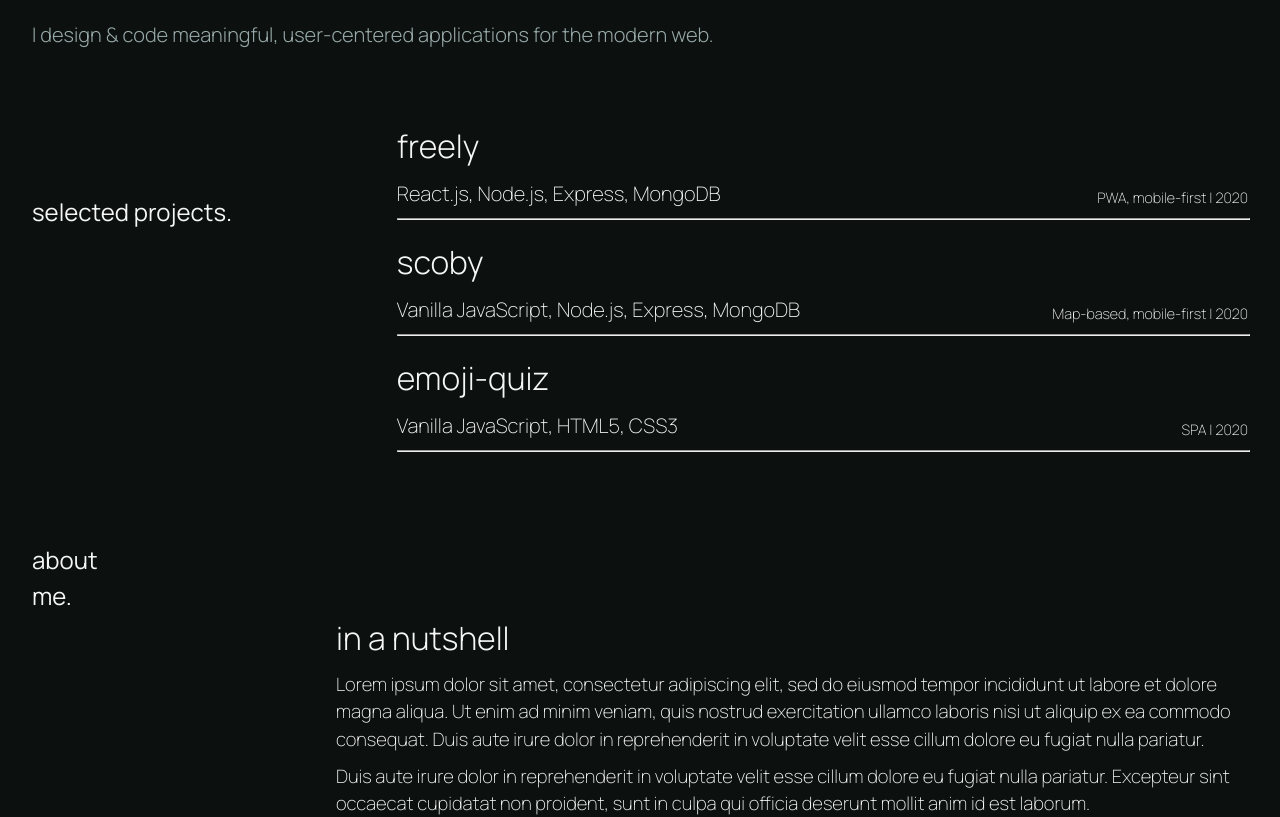
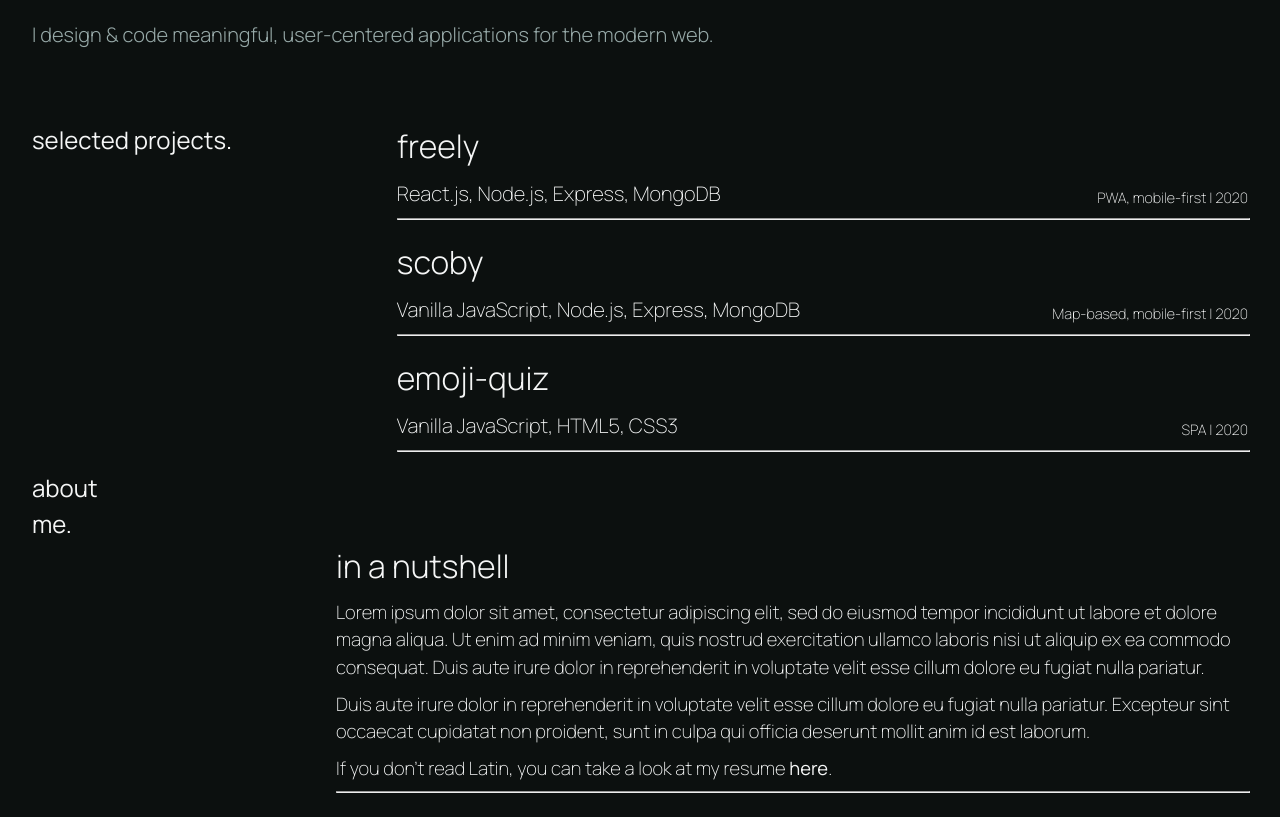
Before and after one commit to williamhzo/williamh.io, a React (Create React App) app: page / in a window 1280 px wide. Shown: the part 541-1358 px from the top of the page. Built offline with nearby package versions, Linux system fonts and the light colour scheme.

Commit message:
minor tweaks

```diff
--- a/src/styles/App.scss
+++ b/src/styles/App.scss
@@ -42,7 +42,6 @@ h3 {
 h4 {
   font-weight: 500;
   font-size: 1.5rem;
-  margin-top: $component-margin * 2;
 }
 
 h5 {
```
